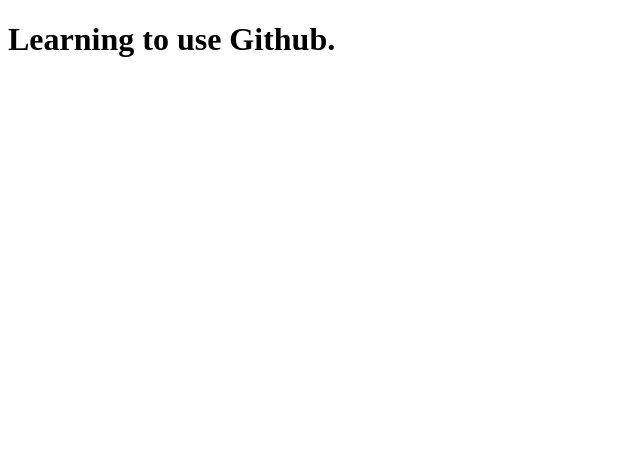
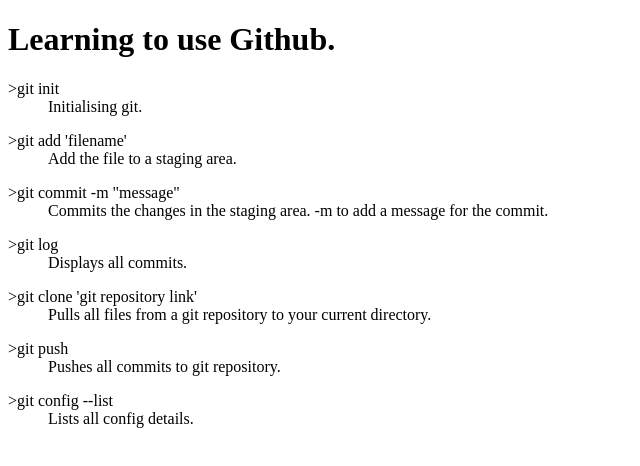
Before and after one commit to AlecBach/gitBasics, a plain HTML site: page index.html in a window 1280 px wide. Shown: the whole page, without its empty margins (0-640 px from the left). Drawn offline with Linux system fonts and the light colour scheme.

Commit message:
Made changes to index.html, Added several commands.

```diff
--- a/index.html
+++ b/index.html
@@ -5,5 +5,33 @@
 </head>
 <body>
 	<h1>Learning to use Github.</h1>
+	<dl>
+		<dt>>git init</dt>
+		<dd>Initialising git.</dd>
+	</dl>
+	<dl>
+		<dt>>git add 'filename'</dt>
+		<dd>Add the file to a staging area.</dd>
+	</dl>
+	<dl>
+		<dt>>git commit -m "message"</dt>
+		<dd>Commits the changes in the staging area. -m to add a message for the commit.</dd>
+	</dl>
+	<dl>
+		<dt>>git log</dt>
+		<dd>Displays all commits.</dd>
+	</dl>
+	<dl>
+		<dt>>git clone 'git repository link'</dt>
+		<dd>Pulls all files from a git repository to your current directory.</dd>
+	</dl>
+	<dl>
+		<dt>>git push</dt>
+		<dd>Pushes all commits to git repository.</dd>
+	</dl>
+	<dl>
+		<dt>>git config --list</dt>
+		<dd>Lists all config details.</dd>
+	</dl>
 </body>
 </html>
```
